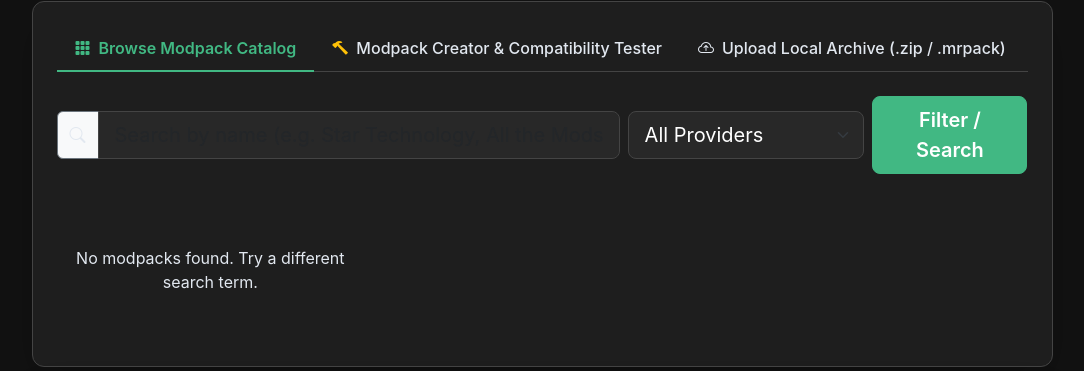
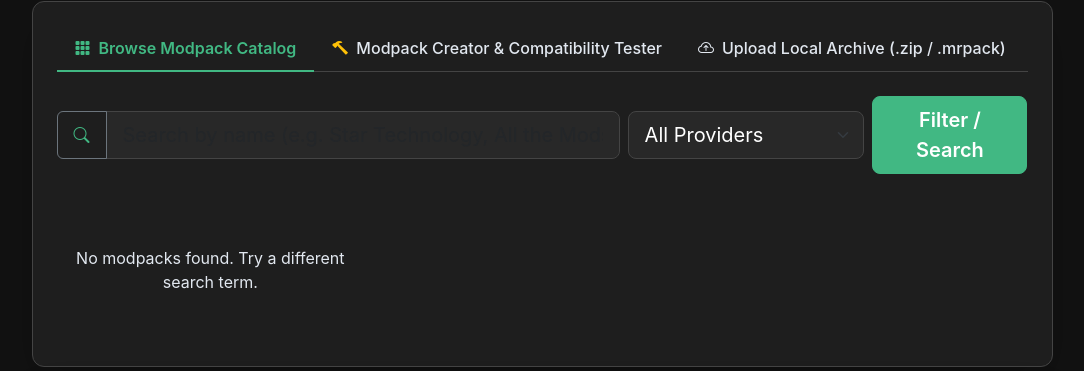
Before and after one commit to IAndrexI/minecraftserver, a FastAPI app: page / in a window 1280 px wide. Shown: the part 470-841 px from the top of the page, without its empty margins (98-1182 px from the left). Run offline with FastAPI, Linux system fonts and the light colour scheme; data that the repository does not hold is empty; some libraries are stand-ins or nearby versions.

Commit message:
Convert search icon inside search bar into a clickable functional search button

```diff
--- a/templates/index.html
+++ b/templates/index.html
@@ -256,7 +256,9 @@
                         <div class="row g-2 mb-4 align-items-center">
                             <div class="col-md-7">
                                 <div class="input-group">
-                                    <span class="input-group-text bg-elevated border-secondary text-secondary"><i class="bi bi-search"></i></span>
+                                    <button class="btn btn-outline-secondary border-secondary text-light px-3" type="button" onclick="fetchCatalog()" title="Click to search">
+                                        <i class="bi bi-search text-brand"></i>
+                                    </button>
                                     <input type="text" id="catalog-search-input" class="form-control form-control-lg" placeholder="Search by name (e.g. Star Technology, All the Mods, Better MC)..." onkeypress="handleSearchKey(event)">
                                 </div>
                             </div>
```
